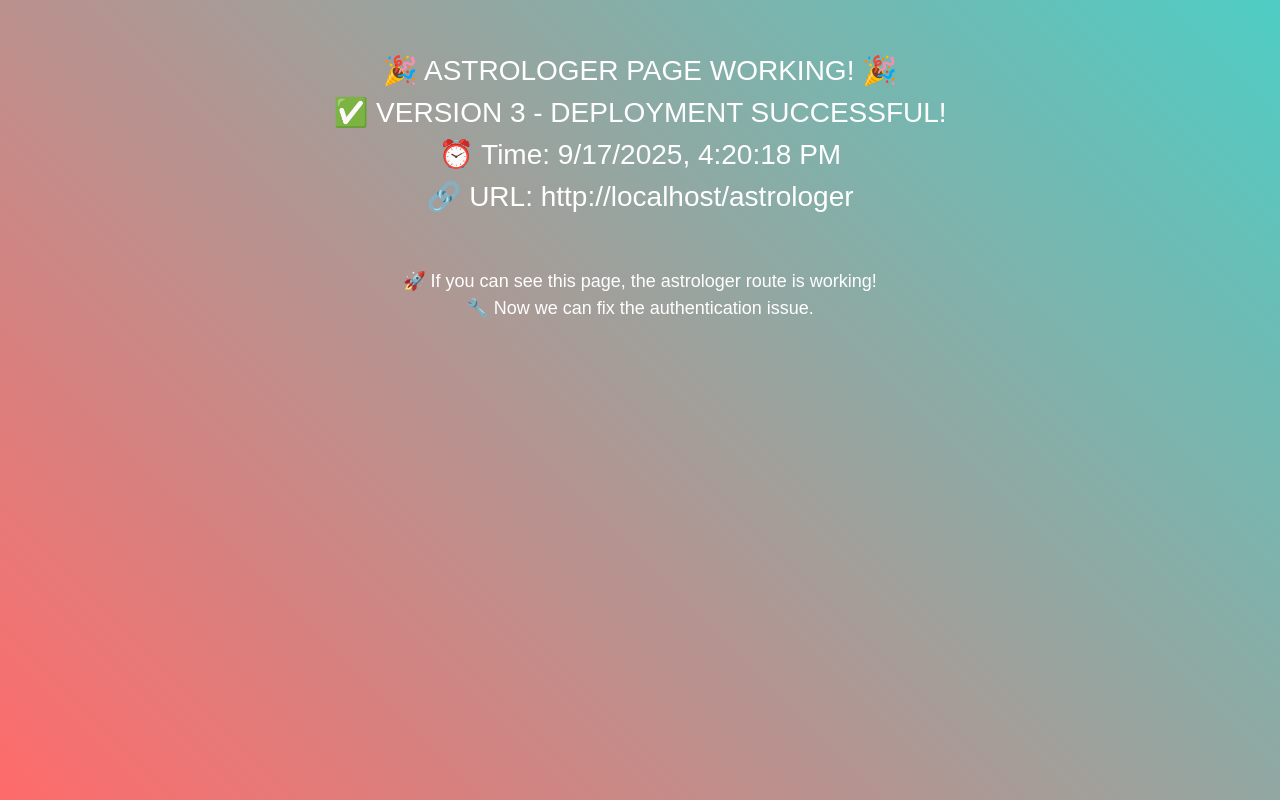
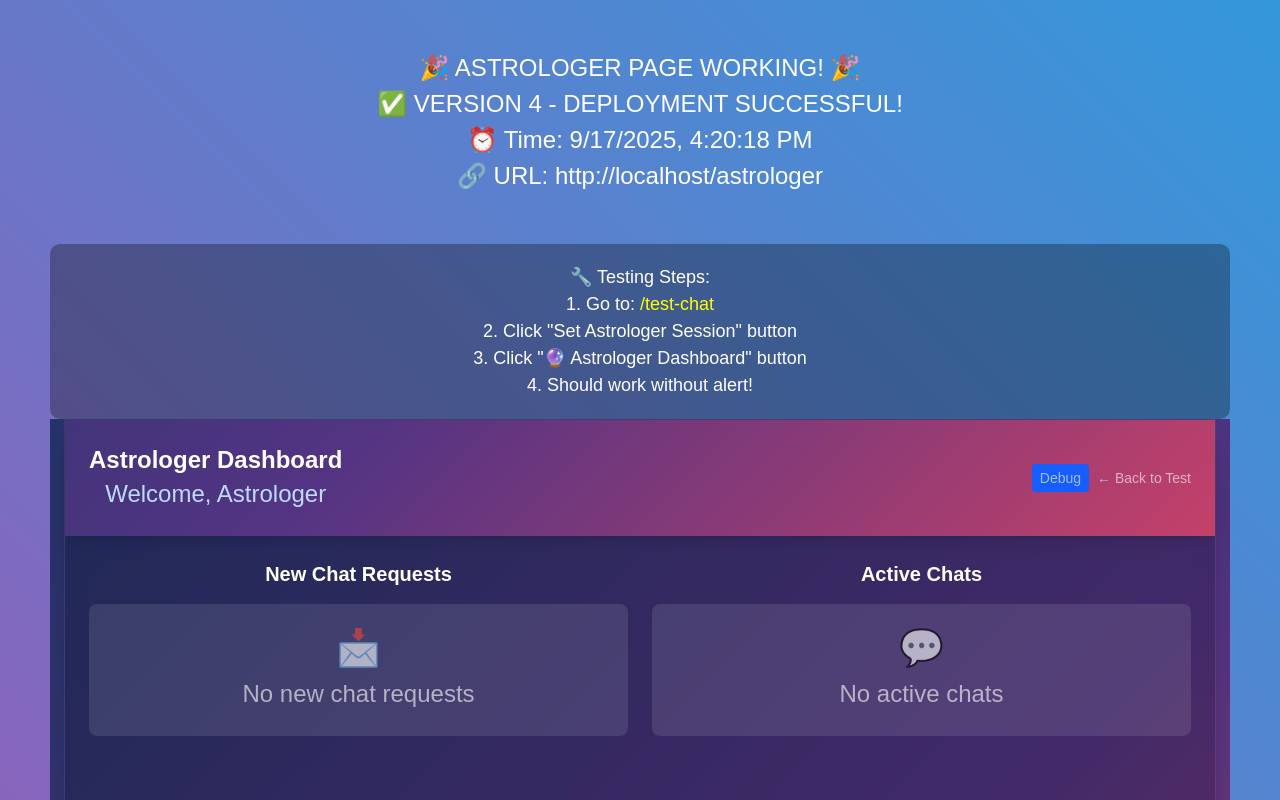
Before and after one commit to AviZacksy/chatsysystem, a Next.js app: page /astrologer in a window 1280 px wide. Shown: the top 800 px of the page. Built offline with nearby package versions, Linux system fonts and the light colour scheme.

Commit message:
Test: VERSION 4 - Add testing instructions

```diff
--- a/src/app/astrologer/page.tsx
+++ b/src/app/astrologer/page.tsx
@@ -373,26 +373,32 @@
 }
 
 export default function AstrologerDashboard() {
-  console.log('AstrologerDashboard component rendered - VERSION 3');
+  console.log('AstrologerDashboard component rendered - VERSION 4');
 
-  // Completely bypass everything for testing
+  // Test if page loads, then show proper content
   return (
     <div style={{
       padding: '50px',
-      background: 'linear-gradient(45deg, #ff6b6b, #4ecdc4)',
+      background: 'linear-gradient(45deg, #9b59b6, #3498db)',
       color: 'white',
-      fontSize: '28px',
+      fontSize: '24px',
       minHeight: '100vh',
       textAlign: 'center'
     }}>
       <h1>🎉 ASTROLOGER PAGE WORKING! 🎉</h1>
-      <p>✅ VERSION 3 - DEPLOYMENT SUCCESSFUL!</p>
+      <p>✅ VERSION 4 - DEPLOYMENT SUCCESSFUL!</p>
       <p>⏰ Time: {new Date().toLocaleString()}</p>
       <p>🔗 URL: {typeof window !== 'undefined' ? window.location.href : 'Loading...'}</p>
-      <div style={{ marginTop: '50px', fontSize: '18px' }}>
-        <p>🚀 If you can see this page, the astrologer route is working!</p>
-        <p>🔧 Now we can fix the authentication issue.</p>
+
+      <div style={{ marginTop: '50px', fontSize: '18px', background: 'rgba(0,0,0,0.3)', padding: '20px', borderRadius: '10px' }}>
+        <h2>🔧 Testing Steps:</h2>
+        <p>1. Go to: <a href="/test-chat" style={{color: 'yellow'}}>/test-chat</a></p>
+        <p>2. Click "Set Astrologer Session" button</p>
+        <p>3. Click "🔮 Astrologer Dashboard" button</p>
+        <p>4. Should work without alert!</p>
       </div>
+
+      <AstrologerDashboardContent />
     </div>
   );
 }
```
